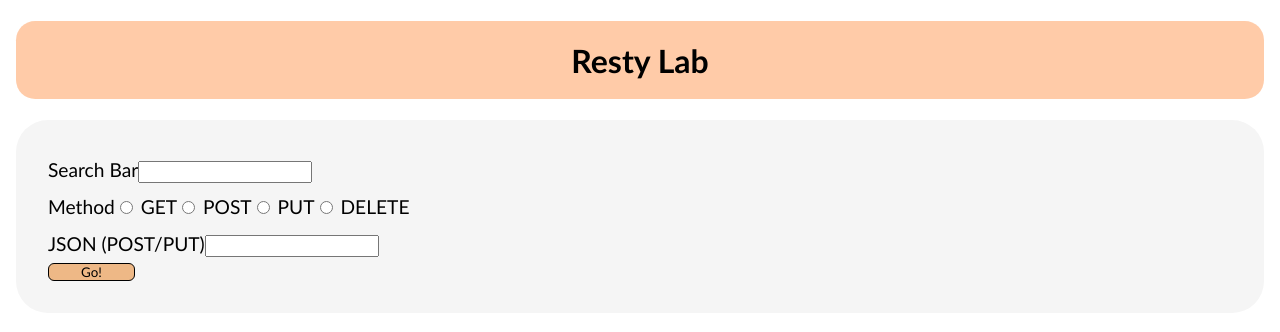
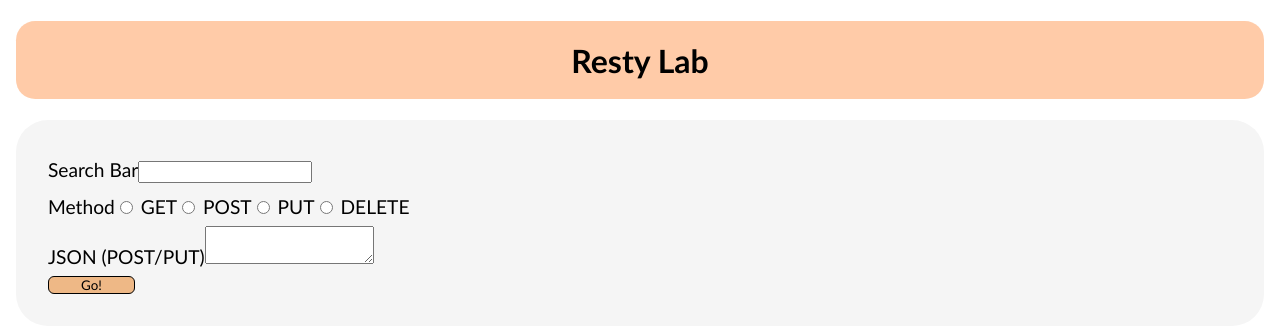
Before and after one commit to katiepdx/RESTy-lab, a React app: page / in a window 1280 px wide. Shown: the top 332 px of the page. Built offline with nearby package versions, Linux system fonts and the light colour scheme.

Commit message:
add POST functionality

```diff
--- a/src/components/resty/controls/Controls.jsx
+++ b/src/components/resty/controls/Controls.jsx
@@ -20,7 +20,7 @@ const Controls = ({ url, json, onChange, onClick }) => (
     </div>
     <div>
       <label htmlFor="json">JSON (POST/PUT)</label>
-      <input type="text" name="json" value={json} onChange={onChange} />
+      <textarea type="text" name="json" value={json} onChange={onChange} />
     </div>
     <button onClick={onClick}>Go!</button>
   </section>
--- a/src/components/resty/displays/Response.jsx
+++ b/src/components/resty/displays/Response.jsx
@@ -5,7 +5,7 @@ import styles from './Response.css'
 
 const Response = ({ apiResponse }) => (
   <section className={styles.response}>
-    <ReactJson src={apiResponse} displayDataTypes={false} displayObjectSize={false}  theme="twilight" />
+    <ReactJson src={apiResponse} displayDataTypes={false} displayObjectSize={false} theme="twilight" />
   </section>
 );
 
--- a/src/containers/RestyContainer.jsx
+++ b/src/containers/RestyContainer.jsx
@@ -3,14 +3,14 @@ import React, { Component } from 'react'
 import Controls from '../components/resty/controls/Controls'
 import HistoryList from '../components/resty/displays/HistoryList';
 import Response from '../components/resty/displays/Response'
-import { getRequest } from '../services/api-service';
+import { getRequest, postRequest } from '../services/api-service';
 import styles from './RestyContainer.css'
 
 export default class RestyContainer extends Component {
   state = {
     url: '',
     method: '',
-    rawJson: '',
+    stringyJson: {},
     response: '',
     history: [],
     click: false
@@ -18,6 +18,14 @@ export default class RestyContainer extends Component {
 
   handleChange = (e) => {
     e.preventDefault();
+
+    // stringify json (from textarea field) for state
+    if (e.target.name === 'json') {
+      const stringyData = JSON.stringify(e.target.value)
+      console.log(stringyData)
+      this.setState({ stringyJson: stringyData })
+    }
+
     this.setState({ [e.target.name]: e.target.value })
     console.log(e.target.value)
   }
@@ -41,8 +49,12 @@ export default class RestyContainer extends Component {
       click: true
     }))
 
+    // api req using method
     if (this.state.method === 'GET') {
       const response = await getRequest(this.state.url)
+      this.setState({ response: response })
+    } else if (this.state.method === 'POST') {
+      const response = await postRequest(this.state.url, this.state.stringyJson)
       this.setState({ response: response })
     }
   }
--- a/src/services/api-service.js
+++ b/src/services/api-service.js
@@ -1,8 +1,17 @@
-// api fetch logic
-
 export const getRequest = async (url) => {
   const res = await fetch(url)
   const data = await res.json()
 
   return data
 }
+
+export const postRequest = async (url, rawJson) => {
+  const res = await fetch(url, {
+    method: "POST",
+    body: JSON.parse(rawJson),
+    headers: { "Content-type": "application/json; charset=UTF-8" }
+  })
+  const data = res.json()
+
+  return data
+}
```
Also changed, not shown: 2 other files (tests, documents, lock files or other folders).
